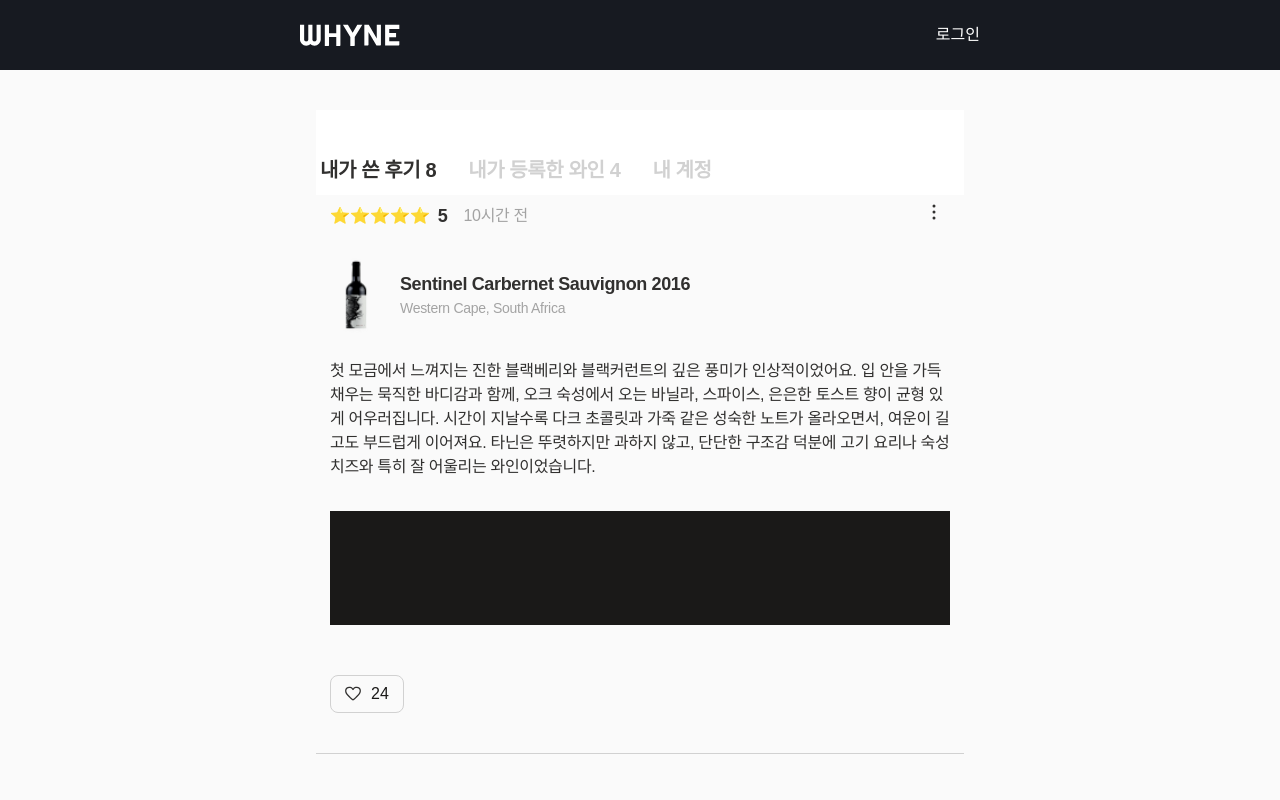
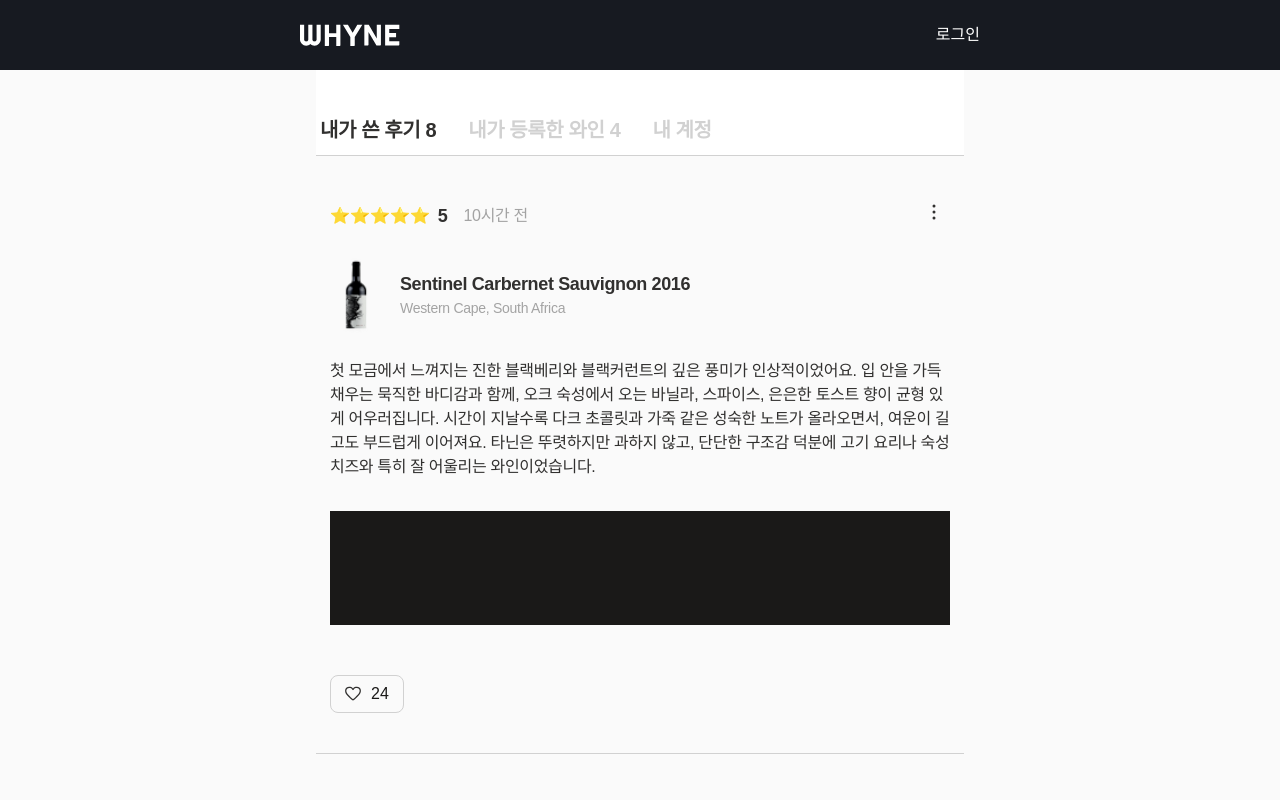
Before and after one commit to Team-3-2/WHYNE, a Next.js app: page /myprofile in a window 1280 px wide. Shown: the top 800 px of the page. Built offline with nearby package versions, Linux system fonts and the light colour scheme; a web font is replaced by a local one.

Commit message:
design: 마이프로필 레이아웃 수정

```diff
--- a/src/app/myprofile/_components/profile-tabs/profile-tabs.tsx
+++ b/src/app/myprofile/_components/profile-tabs/profile-tabs.tsx
@@ -26,9 +26,9 @@
     <nav
       aria-label="프로필 탭 메뉴"
       className={cn(
-        "sticky top-[50px] z-50 flex w-full items-center justify-start gap-5 bg-white pb-[14px] pl-1 pt-4",
-        "tablet:top-[110px] tablet:gap-8 tablet:pb-[18px] tablet:pl-5",
-        "pc:top-[110px] pc:h-[85px] pc:items-end pc:gap-8 pc:pb-[10px]"
+        "sticky top-[60px] z-50 flex w-full items-center justify-start gap-5 bg-white pb-[14px] pl-1 pt-4",
+        "tablet:top-[70px] tablet:gap-8 tablet:pb-[18px] tablet:pl-5",
+        "pc:top-[70px] pc:h-[85px] pc:items-end pc:gap-8 pc:pb-[10px]"
       )}
     >
       {tabs.map((item) => (
```
